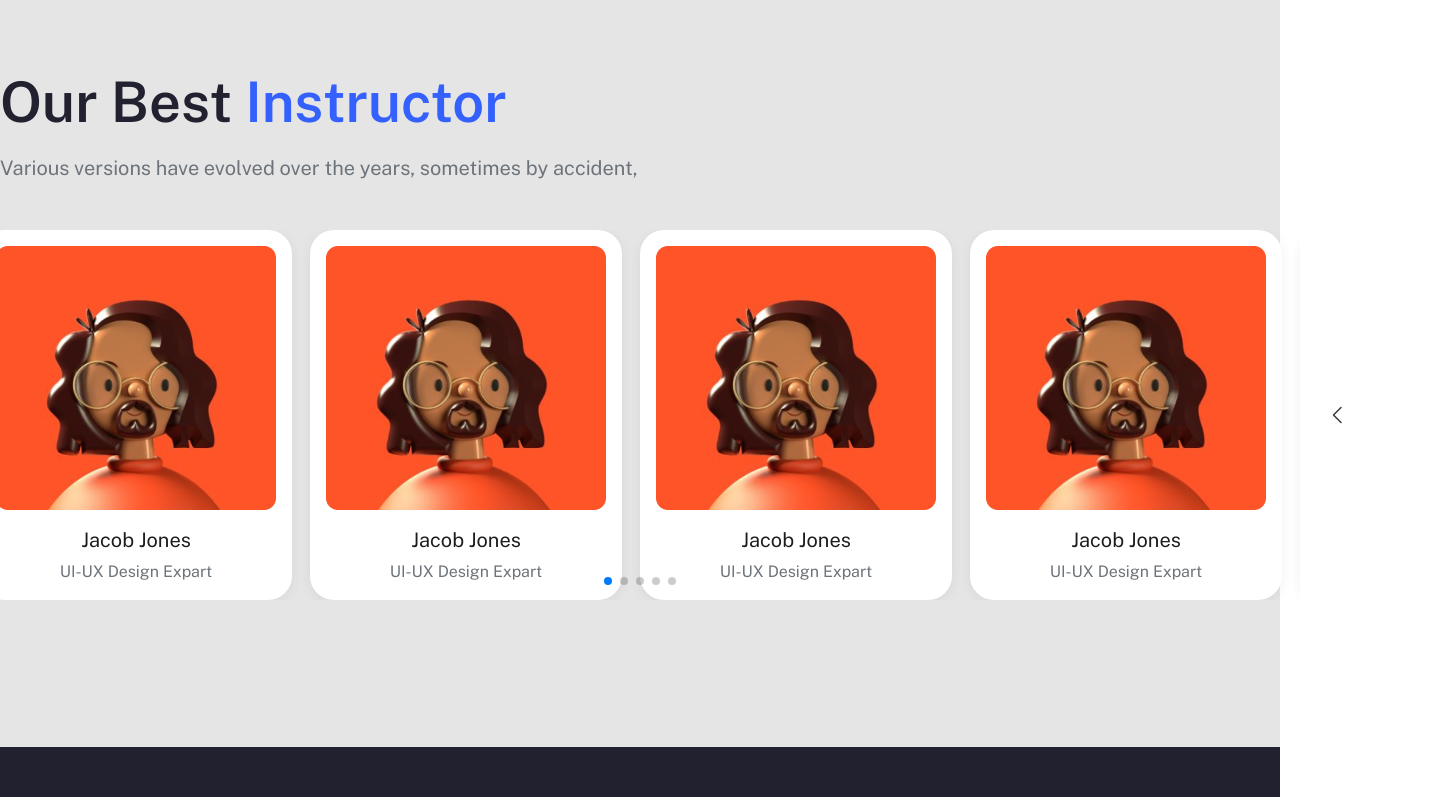
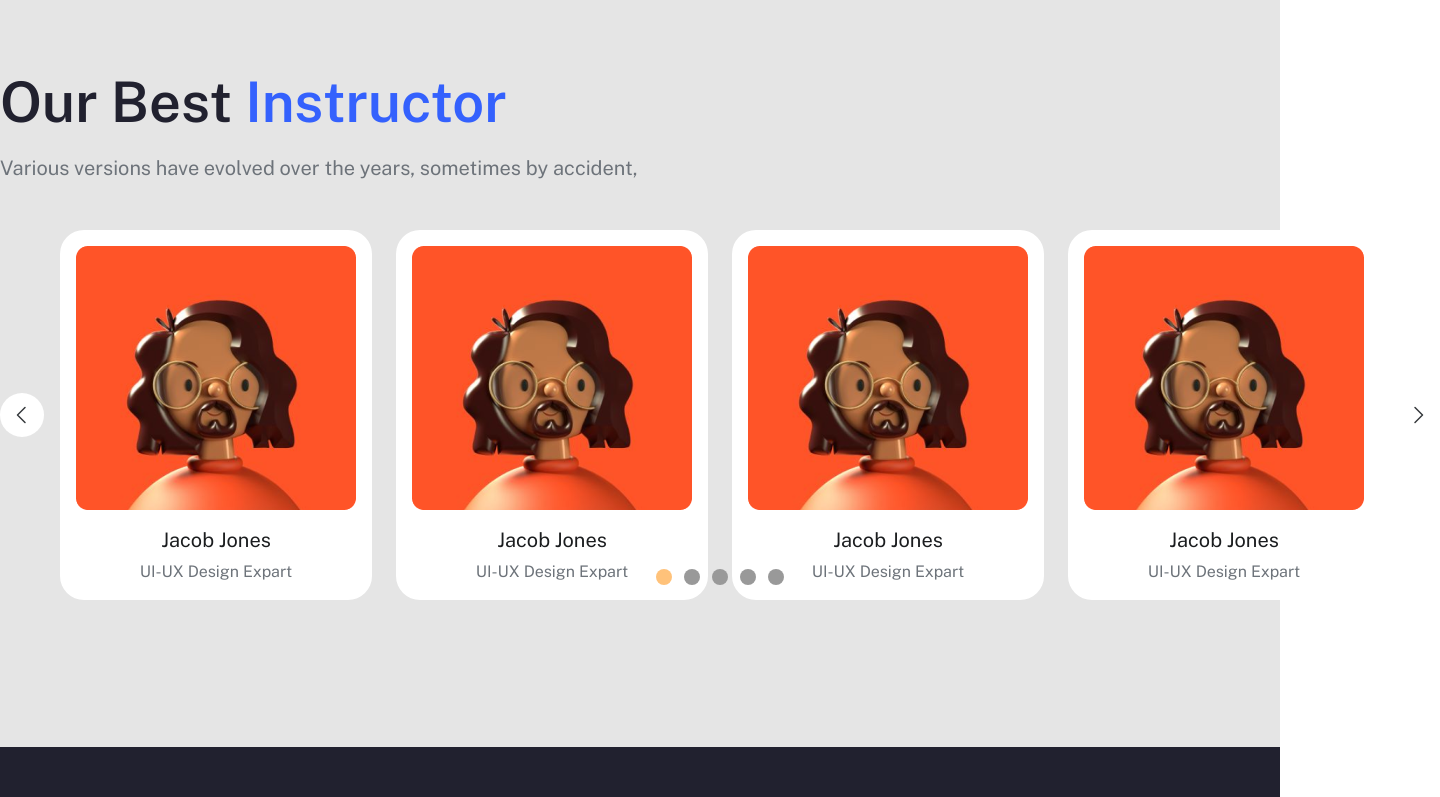
Before and after one commit to muktaranidas/eDex, a React (Create React App) app: page / in a window 1280 px wide. Shown: the part 1296-2093 px from the top of the page, 1440 px wide, since content can reach past the window. Built offline with nearby package versions, Linux system fonts and the light colour scheme.

Commit message:
complete

```diff
--- a/src/Pages/Home/Instructor/Instructor.css
+++ b/src/Pages/Home/Instructor/Instructor.css
@@ -1,10 +1,11 @@
 .card-div {
   padding: 16px;
-  width: 312px;
+  /* width: 312px;
+  margin: auto; */
   height: 370px;
   /* Gray/White */
   background: #ffffff;
-  box-shadow: 0px 3px 12px rgba(75, 75, 75, 0.08);
+  /* box-shadow: 0px 3px 12px rgba(75, 75, 75, 0.08); */
   border-radius: 24px;
 }
 .instructor-name {
--- a/src/Pages/Home/Instructor/Instructor.js
+++ b/src/Pages/Home/Instructor/Instructor.js
@@ -27,15 +27,22 @@ const Instructor = () => {
           </p>
         </div>
 
-        <div className="flex flex-row justify-center items-center">
-          <button className="prev   pr-[16px] ">
+        <div className="flex flex-row justify-center w-[1440px] mx-auto items-center">
+          <button className="prev  text-white  pr-[16px] ">
             <ArrowLeft></ArrowLeft>
           </button>
-          <div className="widthClass">
+          <div className="w-[1320px] ">
             <Swiper
+              style={{
+                "--swiper-pagination-color": "#FFC27A",
+                "--swiper-pagination-bullet-inactive-color": "#999999",
+                "--swiper-pagination-bullet-inactive-opacity": "1",
+                "--swiper-pagination-bullet-size": "16px",
+                "--swiper-pagination-bullet-horizontal-gap": "6px",
+              }}
               // install Swiper modules
               modules={[Navigation, Pagination, A11y]}
-              // spaceBetween={}
+              spaceBetween={24}
               slidesPerView={4}
               navigation={{ prevEl: ".prev", nextEl: ".next" }}
               pagination={{ clickable: true }}
@@ -43,7 +50,7 @@ const Instructor = () => {
               onSwiper={(swiper) => console.log(swiper)}
               onSlideChange={() => console.log("slide change")}
             >
-              <div className=" grid grid-cols-1 gap-[24px]  lg:grid-cols-4">
+              <div className=" ">
                 <SwiperSlide>
                   <div className="card-div ">
                     <img src={instructor1} alt="" />
@@ -136,8 +143,8 @@ const Instructor = () => {
               </div>
             </Swiper>
           </div>
-          <button className="next  pl-[16px] ">
-            <ArrowLeft></ArrowLeft>
+          <button className="next  text-white rotate-180 pr-[16px] ">
+            <ArrowRight></ArrowRight>
           </button>
         </div>
       </div>
--- a/src/Pages/Shared/ArrowLeft/ArrowLeft.js
+++ b/src/Pages/Shared/ArrowLeft/ArrowLeft.js
@@ -3,13 +3,14 @@ import React from "react";
 const ArrowLeft = () => {
   return (
     <svg
+      className="hover:text-[#FFA337] "
       width="44"
       height="44"
       viewBox="0 0 44 44"
       fill="none"
       xmlns="http://www.w3.org/2000/svg"
     >
-      <rect width="44" height="44" rx="22" fill="white" />
+      <rect width="44" height="44" rx="22" fill="currentColor" />
       <path
         d="M25 29.5L17.5 22L25 14.5"
         stroke="#363A3D"
--- a/src/Pages/Shared/ArrowRight/ArrowRight.js
+++ b/src/Pages/Shared/ArrowRight/ArrowRight.js
@@ -3,78 +3,21 @@ import React from "react";
 const ArrowRight = () => {
   return (
     <svg
-      width="84"
-      height="84"
-      viewBox="0 0 84 84"
+      className="hover:text-[#FFA337] "
+      width="44"
+      height="44"
+      viewBox="0 0 44 44"
       fill="none"
       xmlns="http://www.w3.org/2000/svg"
     >
-      <g filter="url(#filter0_d_70_832)">
-        <rect
-          x="24"
-          y="16"
-          width="44"
-          height="44"
-          rx="22"
-          fill="url(#paint0_linear_70_832)"
-          shape-rendering="crispEdges"
-        />
-        <path
-          d="M43 30.5L50.5 38L43 45.5"
-          stroke="white"
-          stroke-width="1.5"
-          stroke-linecap="round"
-          stroke-linejoin="round"
-        />
-      </g>
-      <defs>
-        <filter
-          id="filter0_d_70_832"
-          x="0"
-          y="0"
-          width="84"
-          height="84"
-          filterUnits="userSpaceOnUse"
-          color-interpolation-filters="sRGB"
-        >
-          <feFlood flood-opacity="0" result="BackgroundImageFix" />
-          <feColorMatrix
-            in="SourceAlpha"
-            type="matrix"
-            values="0 0 0 0 0 0 0 0 0 0 0 0 0 0 0 0 0 0 127 0"
-            result="hardAlpha"
-          />
-          <feOffset dx="-4" dy="4" />
-          <feGaussianBlur stdDeviation="10" />
-          <feComposite in2="hardAlpha" operator="out" />
-          <feColorMatrix
-            type="matrix"
-            values="0 0 0 0 0.12549 0 0 0 0 0.705882 0 0 0 0 0.52549 0 0 0 0.12 0"
-          />
-          <feBlend
-            mode="normal"
-            in2="BackgroundImageFix"
-            result="effect1_dropShadow_70_832"
-          />
-          <feBlend
-            mode="normal"
-            in="SourceGraphic"
-            in2="effect1_dropShadow_70_832"
-            result="shape"
-          />
-        </filter>
-        <linearGradient
-          id="paint0_linear_70_832"
-          x1="46"
-          y1="16"
-          x2="46"
-          y2="60"
-          gradientUnits="userSpaceOnUse"
-        >
-          <stop stop-color="#FFC27A" />
-          <stop offset="1" stop-color="#FFA337" />
-        </linearGradient>
-      </defs>
+      <rect width="44" height="44" rx="22" fill="currentColor" />
+      <path
+        d="M25 29.5L17.5 22L25 14.5"
+        stroke="#363A3D"
+        stroke-width="1.5"
+        stroke-linecap="round"
+        stroke-linejoin="round"
+      />
     </svg>
   );
 };
```
